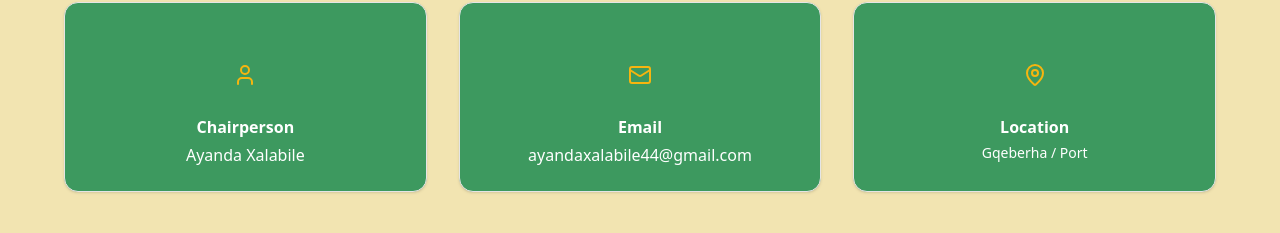
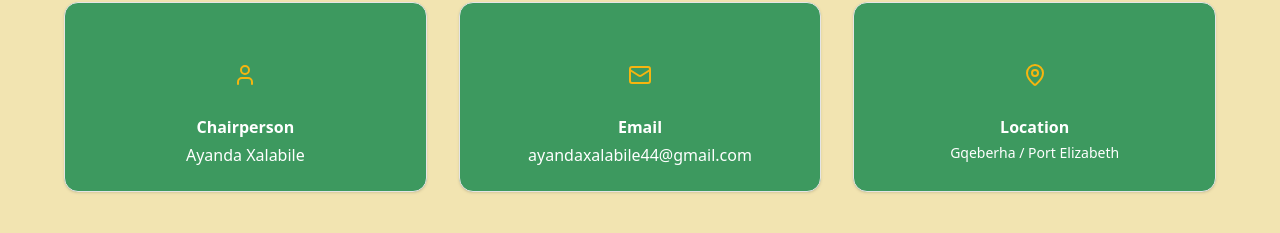
Before and after one commit to PhilaniNcube/ekuphumleni, a Next.js app: page /contact in a window 1280 px wide. Shown: the part 926-1159 px from the top of the page. Built offline with nearby package versions, Linux system fonts and the light colour scheme.

Commit message:
fix: update location text in ContactInfo component for clarity

```diff
--- a/src/app/contact/_components/contact-info.tsx
+++ b/src/app/contact/_components/contact-info.tsx
@@ -42,7 +42,7 @@ export function ContactInfo() {
                 <div>
                   <h3 className="font-semibold mb-1 text-brand-white">Location</h3>
                   <p className="text-brand-white text-sm">
-                    Gqeberha / Port
+                    Gqeberha / Port Elizabeth
                   </p>
                 </div>
 
```
